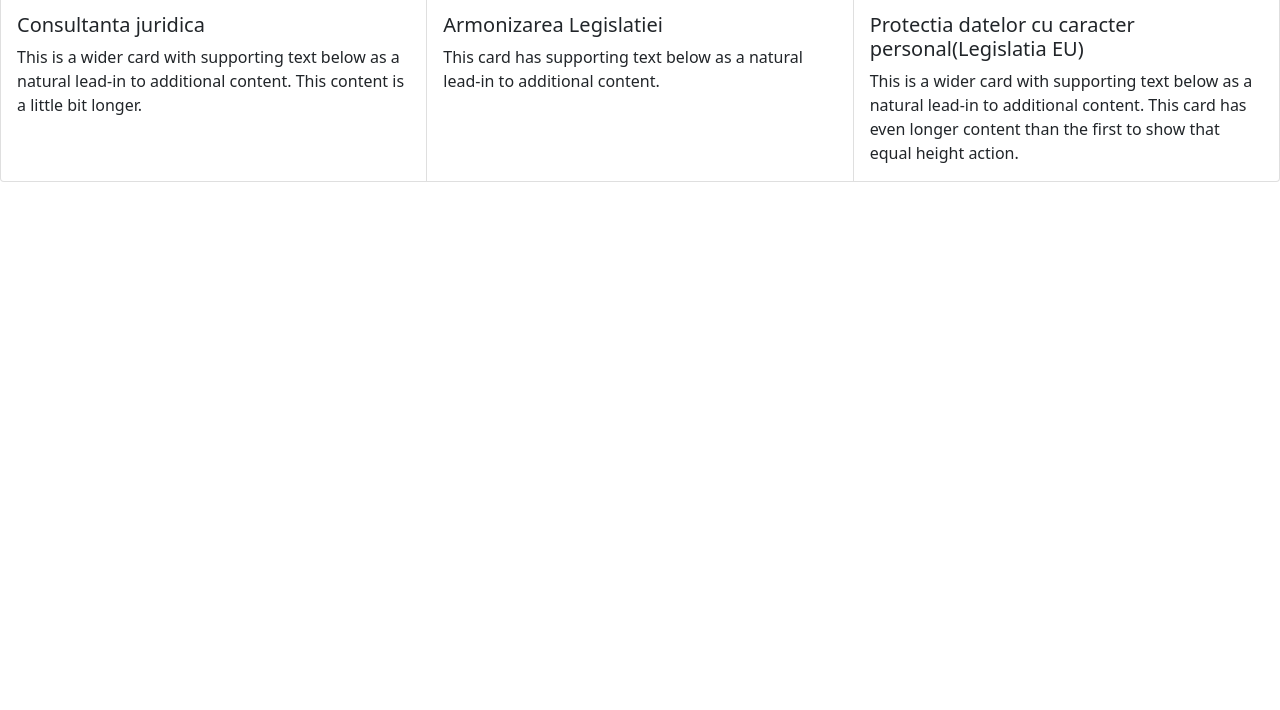
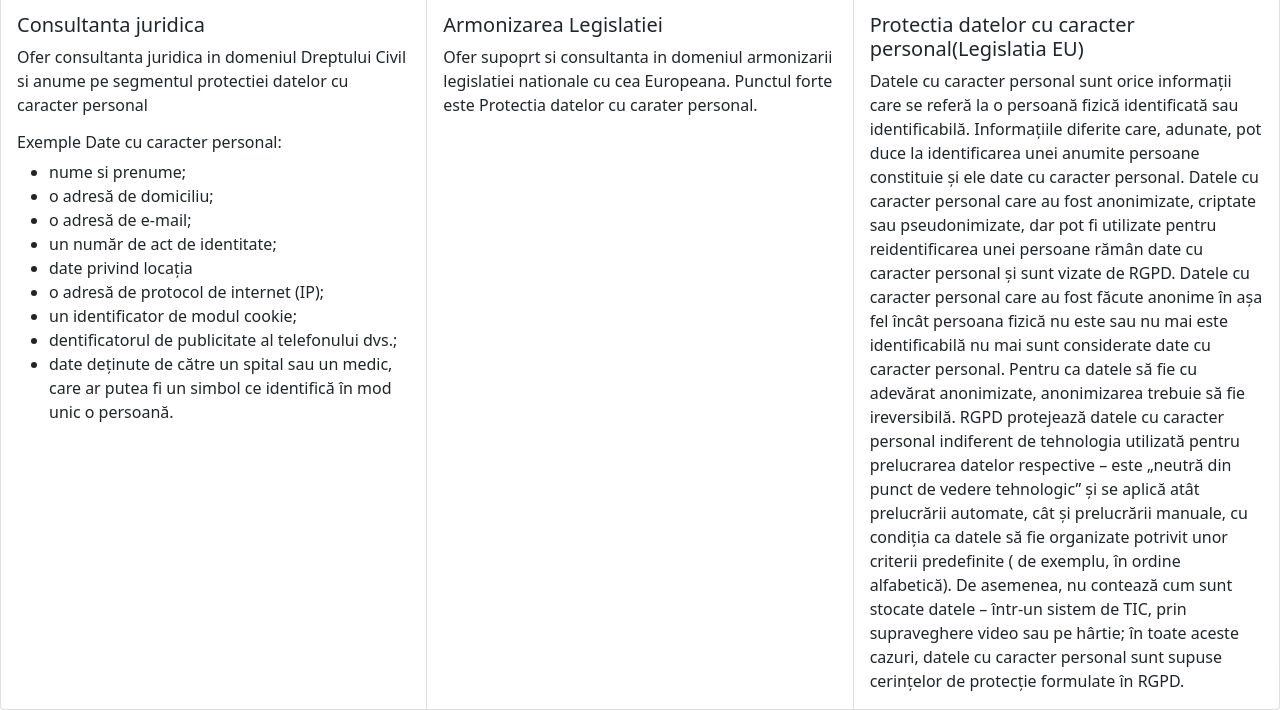
Before and after one commit to slavablack/Consulting, a plain HTML site: page index.html in a window 1280 px wide. Shown: the part 860-1570 px from the top of the page. Before the commit the page ends 1042 px from the top, so only its background shows below. Drawn offline with nearby package versions, Linux system fonts and the light colour scheme.

Commit message:
1 update 09.08

```diff
--- a/index.html
+++ b/index.html
@@ -101,14 +101,28 @@
                 <img src="./image's/consjur.jpeg" class="card-img-top" alt="...">
                 <div class="card-body">
                   <h5 class="card-title">Consultanta juridica</h5>
-                  <p class="card-text">This is a wider card with supporting text below as a natural lead-in to additional content. This content is a little bit longer.</p>
+                  <p class="card-text">Ofer consultanta juridica in domeniul Dreptului Civil si anume pe segmentul protectiei datelor cu caracter personal</p>
+                  <h6>Exemple Date cu caracter personal:</h6>
+
+                  <ul>
+                    <li>nume si prenume;</li>
+                    <li>o adresă de domiciliu;</li>
+                    <li>o adresă de e-mail;</li>
+                    <li>un număr de act de identitate;</li>
+                    <li>date privind locația</li>
+                    <li>o adresă de protocol de internet (IP);</li>
+                    <li>un identificator de modul cookie;</li>
+                    <li>dentificatorul de publicitate al telefonului dvs.;</li>
+                    <li>date deținute de către un spital sau un medic, care ar putea fi un simbol ce identifică în mod unic o persoană.</li>
+
+                  </ul>
                   </div>
               </div>
               <div class="card">
                 <img src="./image's/armoleg.jpg" class="card-img-top" alt="...">
                 <div class="card-body">
                   <h5 class="card-title">Armonizarea Legislatiei</h5>
-                  <p class="card-text">This card has supporting text below as a natural lead-in to additional content.</p>
+                  <p class="card-text">Ofer supoprt si consultanta in domeniul armonizarii legislatiei nationale cu cea Europeana. Punctul forte este Protectia datelor cu carater personal.</p>
 
                 </div>
               </div>
@@ -116,7 +130,13 @@
                 <img src="./image's/dsgvjpg" class="card-img-top" alt="...">
                 <div class="card-body">
                   <h5 class="card-title">Protectia datelor cu caracter personal(Legislatia EU)</h5>
-                  <p class="card-text">This is a wider card with supporting text below as a natural lead-in to additional content. This card has even longer content than the first to show that equal height action.</p>
+                  <p class="card-text">Datele cu caracter personal sunt orice informații care se referă la o persoană fizică identificată sau identificabilă. Informațiile diferite care, adunate, pot duce la identificarea unei anumite persoane constituie și ele date cu caracter personal.
+
+                    Datele cu caracter personal care au fost anonimizate, criptate sau pseudonimizate, dar pot fi utilizate pentru reidentificarea unei persoane rămân date cu caracter personal și sunt vizate de RGPD.
+
+                    Datele cu caracter personal care au fost făcute anonime în așa fel încât persoana fizică nu este sau nu mai este identificabilă nu mai sunt considerate date cu caracter personal. Pentru ca datele să fie cu adevărat anonimizate, anonimizarea trebuie să fie ireversibilă.
+
+                    RGPD protejează datele cu caracter personal indiferent de tehnologia utilizată pentru prelucrarea datelor respective – este „neutră din punct de vedere tehnologic” și se aplică atât prelucrării automate, cât și prelucrării manuale, cu condiția ca datele să fie organizate potrivit unor criterii predefinite ( de exemplu, în ordine alfabetică). De asemenea, nu contează cum sunt stocate datele – într-un sistem de TIC, prin supraveghere video sau pe hârtie; în toate aceste cazuri, datele cu caracter personal sunt supuse cerințelor de protecție formulate în RGPD.</p>
 
                 </div>
               </div>
```
